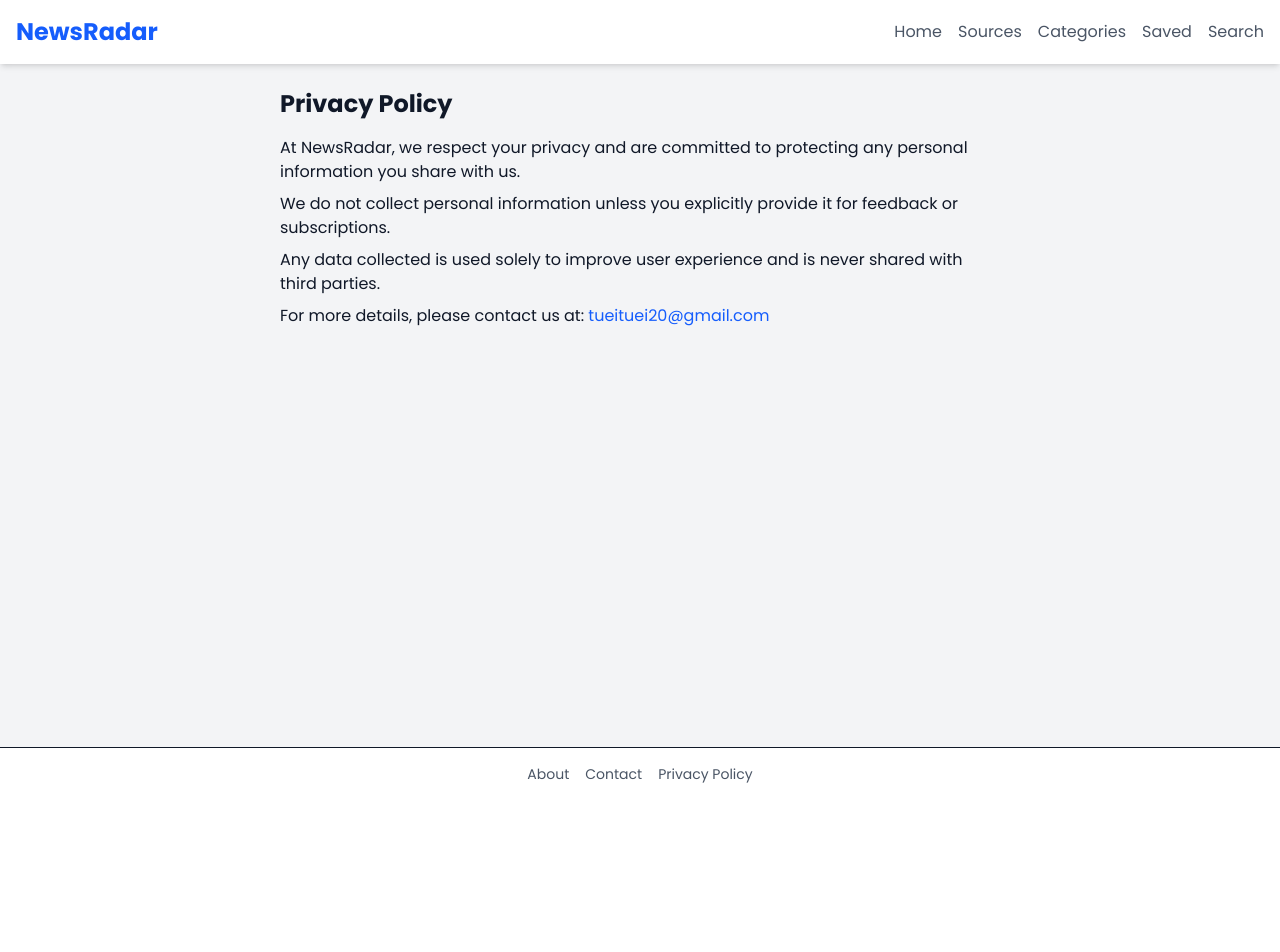
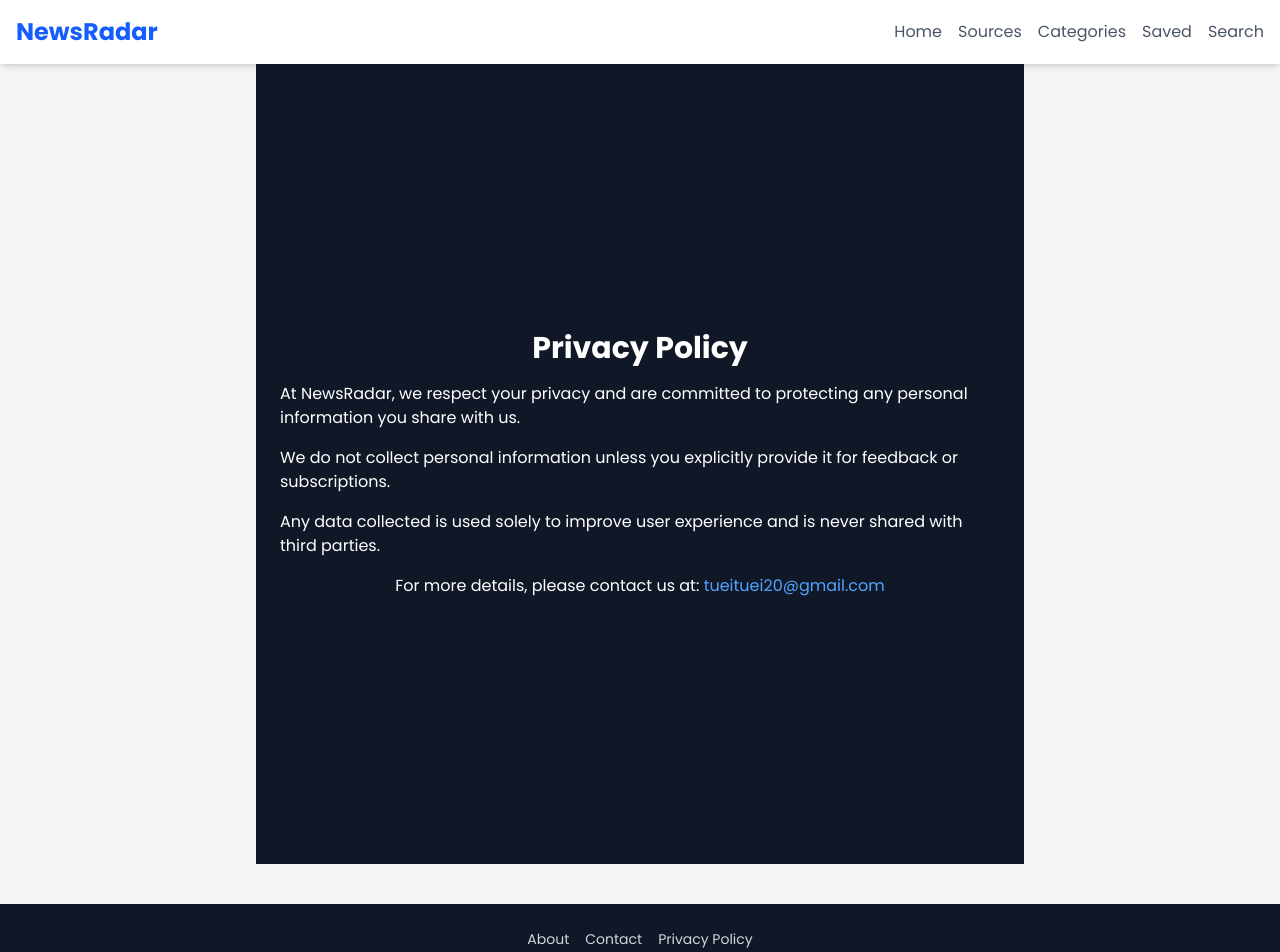
Before and after one commit to KenTuei/NewsRadar, a React (Vite) app: page /privacy-policy in a window 1280 px wide. Shown: the top 952 px of the page. Before the commit the page ends 800 px from the top, so only its background shows below. Built offline with nearby package versions, Linux system fonts and the light colour scheme.

Commit message:
background color for my footer

```diff
--- a/src/components/About.jsx
+++ b/src/components/About.jsx
@@ -1,20 +1,43 @@
+// import React from "react";
+
+// const About = () => {
+//   return (
+//     <div className="p-6 max-w-3xl mx-auto">
+//       <h2 className="text-2xl font-bold mb-4">About NewsRadar</h2>
+//       <p className="mb-2">
+//         NewsRadar is a modern news aggregator built to deliver the latest headlines from various trusted sources, all over the world, Kenya to the States and Sub-Sahran.
+//       </p>
+//       <p className="mb-2">
+//         Our mission is to provide a clean, customizable, and user-friendly way to stay informed about what is happening all over the world.
+//       </p>
+//       <p>
+//         Whether you're into tech, politics, health, or business NewsRadar helps you track news efficiently.
+//       </p>
+//       <p>
+//         WE GOTCHA!- THANKS FOR LOOKING.
+//       </p>
+//     </div>
+//   );
+// };
+
+// export default About;
 import React from "react";
 
 const About = () => {
   return (
-    <div className="p-6 max-w-3xl mx-auto">
-      <h2 className="text-2xl font-bold mb-4">About NewsRadar</h2>
+    <div className="min-h-screen bg-gray-900 text-white p-6 max-w-3xl mx-auto">
+      <h2 className="text-3xl font-bold mb-4">About NewsRadar</h2>
       <p className="mb-2">
-        NewsRadar is a modern news aggregator built to deliver the latest headlines from various trusted sources, all over the world, Kenya to the States and Sub-Sahran.
+        NewsRadar is a modern news aggregator built to deliver the latest headlines from various trusted sources, all over the world, Kenya to the States and Sub-Saharan.
       </p>
       <p className="mb-2">
         Our mission is to provide a clean, customizable, and user-friendly way to stay informed about what is happening all over the world.
       </p>
-      <p>
+      <p className="mb-2">
         Whether you're into tech, politics, health, or business NewsRadar helps you track news efficiently.
       </p>
       <p>
-        WE GOTCHA!- THANKS FOR LOOKING.
+        WE GOTCHA! - THANKS FOR LOOKING.
       </p>
     </div>
   );
--- a/src/components/Contact.jsx
+++ b/src/components/Contact.jsx
@@ -1,11 +1,25 @@
+// import React from "react";
+
+// const Contact = () => {
+//   return (
+//     <div className="p-6 text-center">
+//       <h2 className="text-2xl font-bold mb-4">Contact Us</h2>
+//       <p>Email: tueituei20@gmail.com</p>
+//       <p>Phone: +254115728094</p>
+//       <p>We’d love to hear from you!</p>
+//     </div>
+//   );
+// };
+
+// export default Contact;
 import React from "react";
 
 const Contact = () => {
   return (
-    <div className="p-6 text-center">
-      <h2 className="text-2xl font-bold mb-4">Contact Us</h2>
-      <p>Email: tueituei20@gmail.com</p>
-      <p>Phone: +254115728094</p>
+    <div className="min-h-screen bg-gray-900 text-white p-6 flex flex-col items-center justify-center">
+      <h2 className="text-3xl font-bold mb-4">Contact Us</h2>
+      <p className="mb-2">Email: tueituei20@gmail.com</p>
+      <p className="mb-2">Phone: +254 115 728094</p>
       <p>We’d love to hear from you!</p>
     </div>
   );
--- a/src/components/Footer.jsx
+++ b/src/components/Footer.jsx
@@ -1,13 +1,65 @@
+// import { Link } from "react-router-dom";
+
+// const Footer = () => {
+//   return (
+//     <footer className="bg-white border-t mt-10 py-6 text-center">
+//       <div className="flex flex-col md:flex-row justify-center items-center gap-4 text-gray-600 text-sm">
+//         <Link
+//           to="/about"
+//           className="hover:text-blue-500 transition duration-300"
+//         >
+//           About
+//         </Link>
+//         <Link
+//           to="/contact"
+//           className="hover:text-blue-500 transition duration-300"
+//         >
+//           Contact
+//         </Link>
+//         <Link
+//           to="/privacy-policy"
+//           className="hover:text-blue-500 transition duration-300"
+//         >
+//           Privacy Policy
+//         </Link>
+//       </div>
+//       <p className="text-gray-400 mt-4 text-xs">
+//         &copy; {new Date().getFullYear()} NewsApp. All rights reserved.
+//       </p>
+//     </footer>
+//   );
+// };
+
+// export default Footer;
+
 import { Link } from "react-router-dom";
 
 const Footer = () => {
   return (
-    <footer className="bg-white p-4 border-t mt-4 text-center text-sm">
-      <div className="flex justify-center space-x-4">
-        <Link to="/about" className="text-gray-600 hover:text-blue-500">About</Link>
-        <Link to="/contact" className="text-gray-600 hover:text-blue-500">Contact</Link>
-        <Link to="/privacy-policy" className="text-gray-600 hover:text-blue-500">Privacy Policy</Link>
+    <footer className="bg-gray-900 border-t mt-10 py-6 text-center">
+      <div className="flex flex-col md:flex-row justify-center items-center gap-4 text-gray-300 text-sm">
+        <Link
+          to="/about"
+          className="hover:text-white transition duration-300"
+        >
+          About
+        </Link>
+        <Link
+          to="/contact"
+          className="hover:text-white transition duration-300"
+        >
+          Contact
+        </Link>
+        <Link
+          to="/privacy-policy"
+          className="hover:text-white transition duration-300"
+        >
+          Privacy Policy
+        </Link>
       </div>
+      <p className="text-gray-500 mt-4 text-xs">
+        &copy; {new Date().getFullYear()} NewsRadar. All rights reserved.
+      </p>
     </footer>
   );
 };
--- a/src/components/PrivacyPolicy.jsx
+++ b/src/components/PrivacyPolicy.jsx
@@ -1,20 +1,45 @@
+// import React from "react";
+
+// const PrivacyPolicy = () => {
+//   return (
+//     <div className="p-6 max-w-3xl mx-auto">
+//       <h2 className="text-2xl font-bold mb-4">Privacy Policy</h2>
+//       <p className="mb-2">
+//         At NewsRadar, we respect your privacy and are committed to protecting any personal information you share with us.
+//       </p>
+//       <p className="mb-2">
+//         We do not collect personal information unless you explicitly provide it for feedback or subscriptions.
+//       </p>
+//       <p className="mb-2">
+//         Any data collected is used solely to improve user experience and is never shared with third parties.
+//       </p>
+//       <p>
+//         For more details, please contact us at: <span className="text-blue-600">tueituei20@gmail.com</span>
+//       </p>
+//     </div>
+//   );
+// };
+
+// export default PrivacyPolicy;
+
 import React from "react";
 
 const PrivacyPolicy = () => {
   return (
-    <div className="p-6 max-w-3xl mx-auto">
-      <h2 className="text-2xl font-bold mb-4">Privacy Policy</h2>
-      <p className="mb-2">
+    <div className="min-h-screen bg-gray-900 text-white p-6 max-w-3xl mx-auto flex flex-col justify-center">
+      <h2 className="text-3xl font-bold mb-4 text-center">Privacy Policy</h2>
+      <p className="mb-4">
         At NewsRadar, we respect your privacy and are committed to protecting any personal information you share with us.
       </p>
-      <p className="mb-2">
+      <p className="mb-4">
         We do not collect personal information unless you explicitly provide it for feedback or subscriptions.
       </p>
-      <p className="mb-2">
+      <p className="mb-4">
         Any data collected is used solely to improve user experience and is never shared with third parties.
       </p>
-      <p>
-        For more details, please contact us at: <span className="text-blue-600">tueituei20@gmail.com</span>
+      <p className="text-center">
+        For more details, please contact us at:{" "}
+        <span className="text-blue-400">tueituei20@gmail.com</span>
       </p>
     </div>
   );
```
